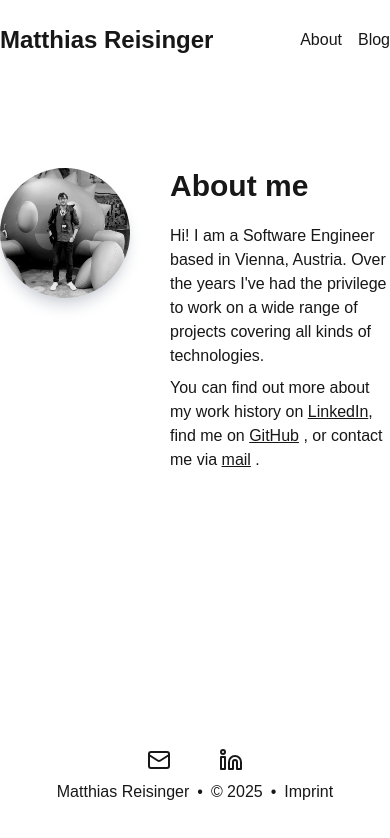
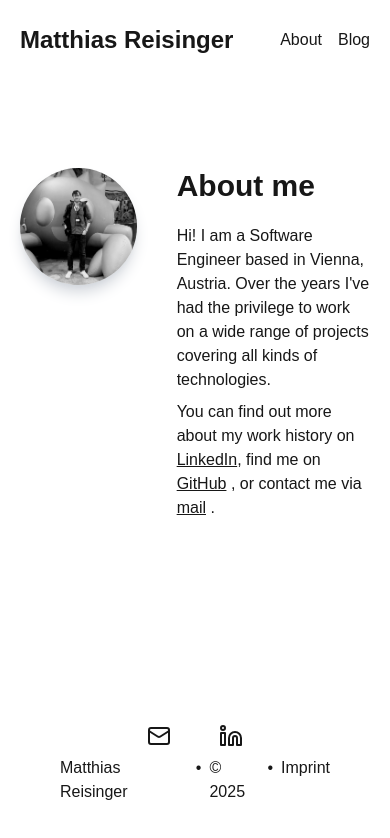
Before and after one commit to MatthiasJReisinger/mreisinger.com, a Next.js app: page / in a window 390 px wide. Shown: the top 838 px of the page. Built offline with nearby package versions, Linux system fonts and the light colour scheme; some icons are missing.

Commit message:
Add minimal effort responsiveness

```diff
--- a/src/app/layout.tsx
+++ b/src/app/layout.tsx
@@ -29,7 +29,7 @@ export default function RootLayout({
       <body
         className={`${geistSans.variable} ${geistMono.variable} antialiased`}
       >
-        <div className="flex flex-col min-h-screen mx-auto w-full max-w-screen-lg">
+        <div className="flex flex-col min-h-screen mx-auto w-full max-w-screen-lg px-5 md:px-0">
           <NavBar />
           <main className="flex-1">{children}</main>
           <Footer />
```
